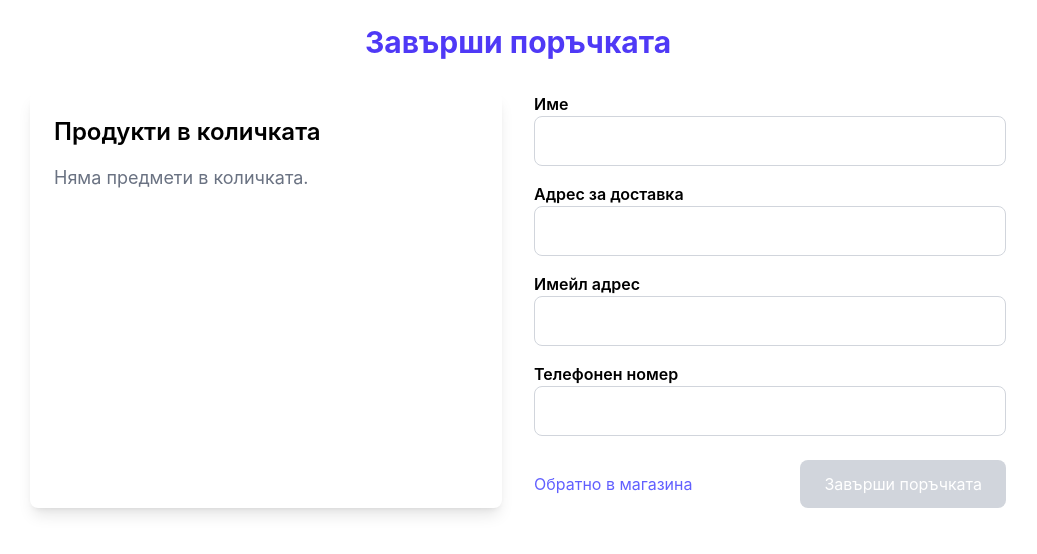
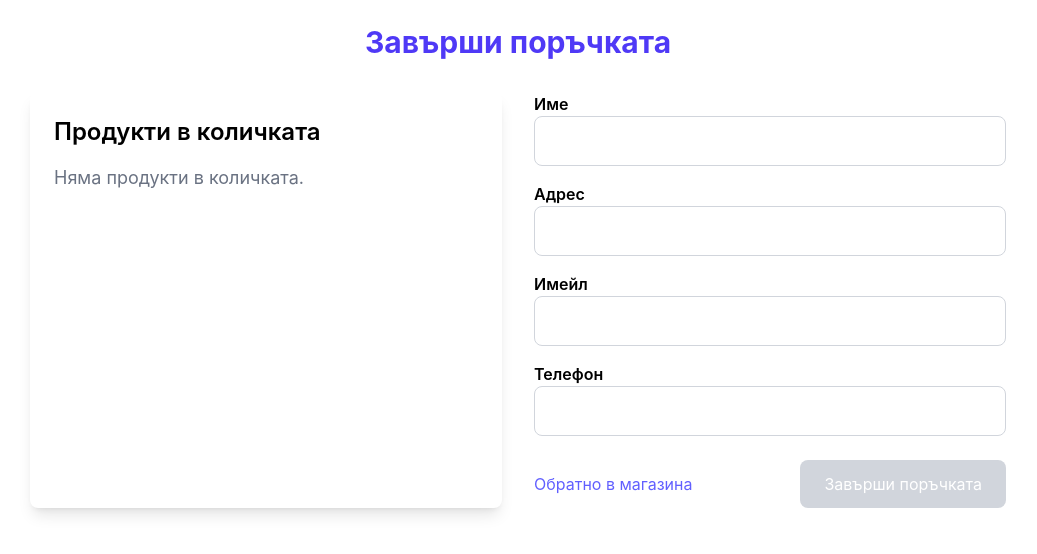
Before and after one commit to stiliyan01/is-task, a React (Create React App) app in the folder frontend/: page /checkout in a window 1280 px wide. Shown: the top 554 px of the page, without its empty margins (122-1159 px from the left). Built offline with nearby package versions, Linux system fonts and the light colour scheme.

Commit message:
Finishing the order

```diff
--- a/frontend/src/components/checkout/Cart.jsx
+++ b/frontend/src/components/checkout/Cart.jsx
@@ -2,7 +2,18 @@ import React from "react";
 import CartItem from "./CartItem";
 import CartSummary from "./CartSummary";
 
-const Cart = ({ cart, updateItemCount }) => {
+const Cart = ({ cart, setCart }) => {
+  const updateItemCount = (id, change) => {
+    const updatedCart = cart
+      .map((item) =>
+        item.id === id ? { ...item, count: item.count + change } : item
+      )
+      .filter((item) => item.count > 0);
+
+    localStorage.setItem("cart", JSON.stringify(updatedCart));
+    setCart(updatedCart);
+  };
+
   return (
     <div className="bg-white p-6 rounded-lg shadow-lg">
       <h2 className="text-2xl font-semibold mb-4">Продукти в количката</h2>
@@ -16,10 +27,10 @@ const Cart = ({ cart, updateItemCount }) => {
             />
           ))
         ) : (
-          <p className="text-lg text-gray-500">Няма предмети в количката.</p>
+          <p className="text-lg text-gray-500">Няма продукти в количката.</p>
         )}
       </div>
-      {cart.length > 0 && <CartSummary />}
+      {cart.length > 0 && <CartSummary cart={cart} />}
     </div>
   );
 };
--- a/frontend/src/components/checkout/Form.jsx
+++ b/frontend/src/components/checkout/Form.jsx
@@ -1,13 +1,58 @@
-import React from "react";
-import { Link } from "react-router-dom";
+import React, { useState } from "react";
+import { Link, useNavigate } from "react-router-dom";
+import api from "../../api";
 
-const CheckoutForm = ({ formData, handleChange, handleSubmit, cart }) => {
+const CheckoutForm = ({ cart, setCart }) => {
+  const navigate = useNavigate();
+
+  const [formData, setFormData] = useState({
+    name: "",
+    address: "",
+    email: "",
+    phoneNumber: "",
+  });
+
+  const handleChange = (e) => {
+    const { name, value } = e.target;
+    setFormData((prev) => ({ ...prev, [name]: value }));
+  };
+
+  const handleSubmit = (e) => {
+    e.preventDefault();
+
+    const total = cart.reduce((sum, item) => sum + item.price * item.count, 0);
+
+    const orderData = {
+      name: formData.name,
+      email: formData.email,
+      phone: formData.phoneNumber,
+      address: formData.address,
+      products: cart.map((item) => ({
+        id: item.id,
+        name: item.name,
+        quantity: item.count,
+        price: item.price,
+      })),
+      total: total.toFixed(2),
+    };
+
+    const submitOrder = async () => {
+      try {
+        await api.post("/orders", orderData);
+        setCart([]);
+        localStorage.removeItem("cart");
+        navigate("/");
+      } catch (err) {
+        console.error("Грешка при поръчката:", err);
+        alert("Възникна грешка при изпращането.");
+      }
+    };
+
+    submitOrder();
+  };
+
   return (
-    <form
-      onSubmit={handleSubmit}
-      className="space-y-4"
-      disabled={cart.length === 0}
-    >
+    <form onSubmit={handleSubmit} className="space-y-4">
       <div>
         <label className="block font-semibold" htmlFor="name">
           Име
@@ -24,7 +69,7 @@ const CheckoutForm = ({ formData, handleChange, handleSubmit, cart }) => {
       </div>
       <div>
         <label className="block font-semibold" htmlFor="address">
-          Адрес за доставка
+          Адрес
         </label>
         <input
           type="text"
@@ -38,7 +83,7 @@ const CheckoutForm = ({ formData, handleChange, handleSubmit, cart }) => {
       </div>
       <div>
         <label className="block font-semibold" htmlFor="email">
-          Имейл адрес
+          Имейл
         </label>
         <input
           type="email"
@@ -52,10 +97,10 @@ const CheckoutForm = ({ formData, handleChange, handleSubmit, cart }) => {
       </div>
       <div>
         <label className="block font-semibold" htmlFor="phoneNumber">
-          Телефонен номер
+          Телефон
         </label>
         <input
-          type="number"
+          type="text"
           id="phoneNumber"
           name="phoneNumber"
           value={formData.phoneNumber}
--- a/frontend/src/pages/Checkout.jsx
+++ b/frontend/src/pages/Checkout.jsx
@@ -1,73 +1,16 @@
 import React, { useState, useEffect } from "react";
-import { Link } from "react-router-dom";
 import Cart from "../components/checkout/Cart";
 import CheckoutForm from "../components/checkout/Form";
 
 function CheckoutPage() {
-  const [cart, setCart] = useState(
-    localStorage.getItem("cart") ? JSON.parse(localStorage.getItem("cart")) : []
-  );
-  const [total, setTotal] = useState(0);
-  const [formData, setFormData] = useState({
-    name: "",
-    address: "",
-    email: "",
-    paymentMethod: "credit_card",
-  });
+  const [cart, setCart] = useState([]);
 
   useEffect(() => {
     const storedCart = localStorage.getItem("cart");
     if (storedCart) {
-      const parsedCart = JSON.parse(storedCart);
-      setCart(parsedCart);
-      const totalAmount = parsedCart.reduce(
-        (acc, item) => acc + item.price * item.count,
-        0
-      );
-      setTotal(totalAmount);
+      setCart(JSON.parse(storedCart));
     }
   }, []);
-
-  const handleChange = (e) => {
-    const { name, value } = e.target;
-    setFormData({
-      ...formData,
-      [name]: value,
-    });
-  };
-
-  const updateItemCount = (id, change) => {
-    setCart((prevCart) => {
-      let updatedCart = prevCart.map((item) =>
-        item.id === id
-          ? {
-              ...item,
-              count: item.count + change,
-            }
-          : item
-      );
-
-      updatedCart = updatedCart.filter((item) => item.count > 0);
-
-      const newTotal = updatedCart.reduce(
-        (acc, item) => acc + item.price * item.count,
-        0
-      );
-      setTotal(newTotal);
-
-      localStorage.setItem("cart", JSON.stringify(updatedCart));
-
-      return updatedCart;
-    });
-  };
-
-  const handleSubmit = (e) => {
-    e.preventDefault();
-    console.log("Поръчката е завършена!", formData, cart);
-
-    setCart([]);
-    localStorage.removeItem("cart");
-  };
 
   return (
     <div className="max-w-5xl mx-auto p-6">
@@ -76,13 +19,8 @@ function CheckoutPage() {
       </h1>
 
       <div className="grid grid-cols-1 lg:grid-cols-2 gap-8">
-        <Cart cart={cart} updateItemCount={updateItemCount} />
-        <CheckoutForm
-          formData={formData}
-          handleChange={handleChange}
-          handleSubmit={handleSubmit}
-          cart={cart}
-        />
+        <Cart cart={cart} setCart={setCart} />
+        <CheckoutForm cart={cart} setCart={setCart} />
       </div>
     </div>
   );
```
